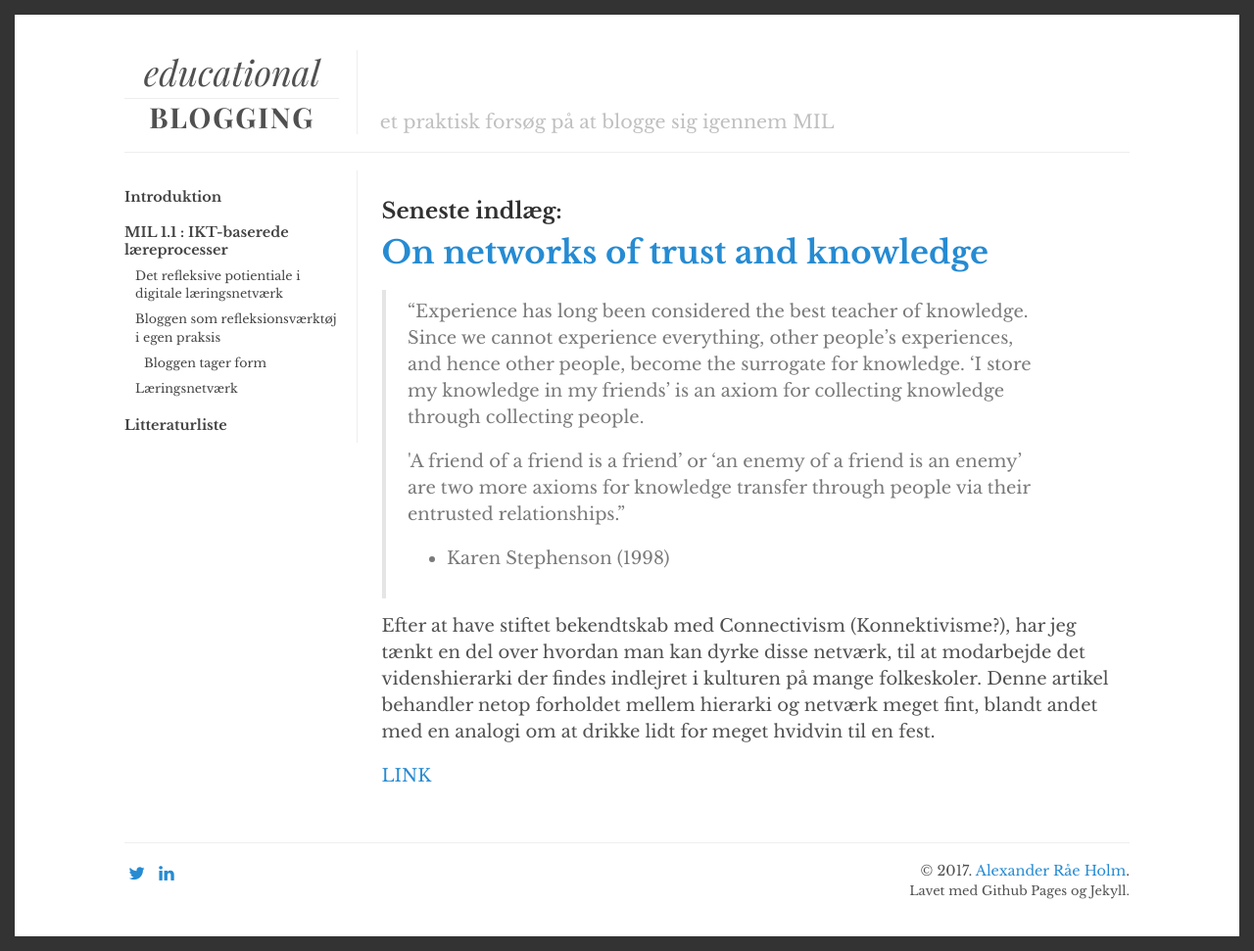
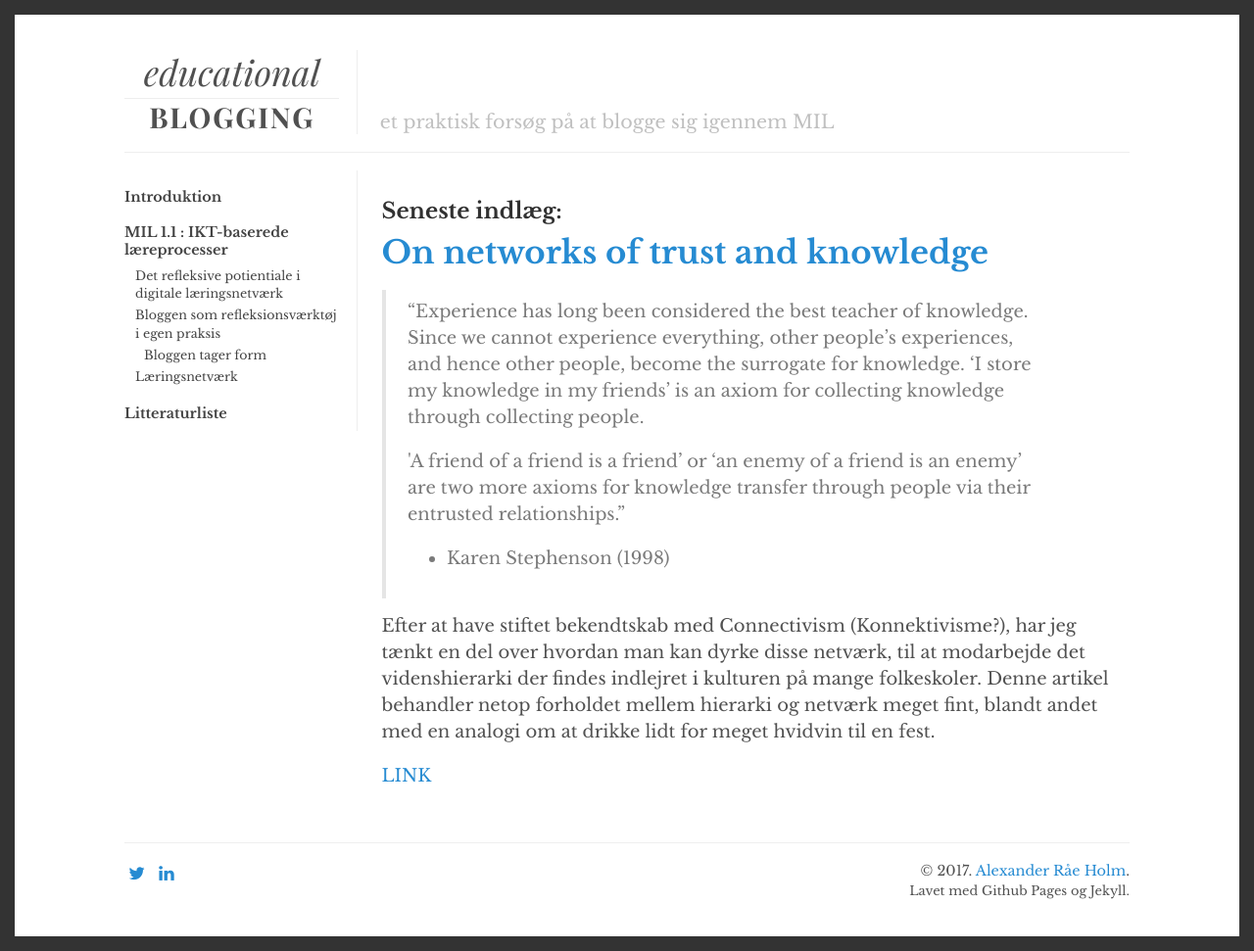
Before and after one commit to alexanderrae/educational-blogging, a Jekyll site: the page built from index.html, in a window 1280 px wide. Shown: the whole page at 98% size. Built offline with Jekyll 4.4.1, drawn with Linux system fonts in a browser that asks for light colours; the list of posts is cut into pages by our own code.

Commit message:
Update main.scss

```diff
--- a/css/main.scss
+++ b/css/main.scss
@@ -248,10 +248,10 @@ footer {
                 margin-bottom: 0;
             }
             li {
-    position: relative;
-    padding-left: 11px;
-    margin:0 0 7px 0;
-}
+                position: relative;
+                padding-left: 11px;
+                margin:3px 0 3px 0;
+            }
         }
     }
 
```
